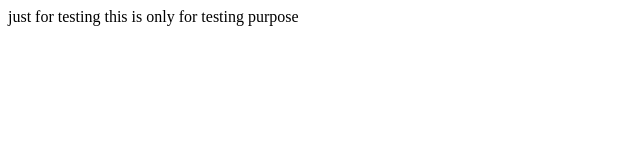
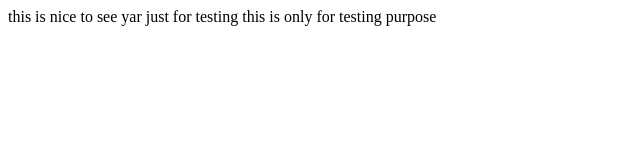
Before and after one commit to vbp2610/trunk, a plain HTML site: page test.html in a window 1280 px wide. Shown: the whole page, without its empty margins (0-640 px from the left). Drawn offline with Linux system fonts and the light colour scheme.

Commit message:
just for testing

```diff
--- a/test.html
+++ b/test.html
@@ -1,5 +1,5 @@
 <html>
 <body>
-just for testing this is only for testing purpose
+ this is nice to see yar just for testing this is only for testing purpose
 </body>
 </html>
```
